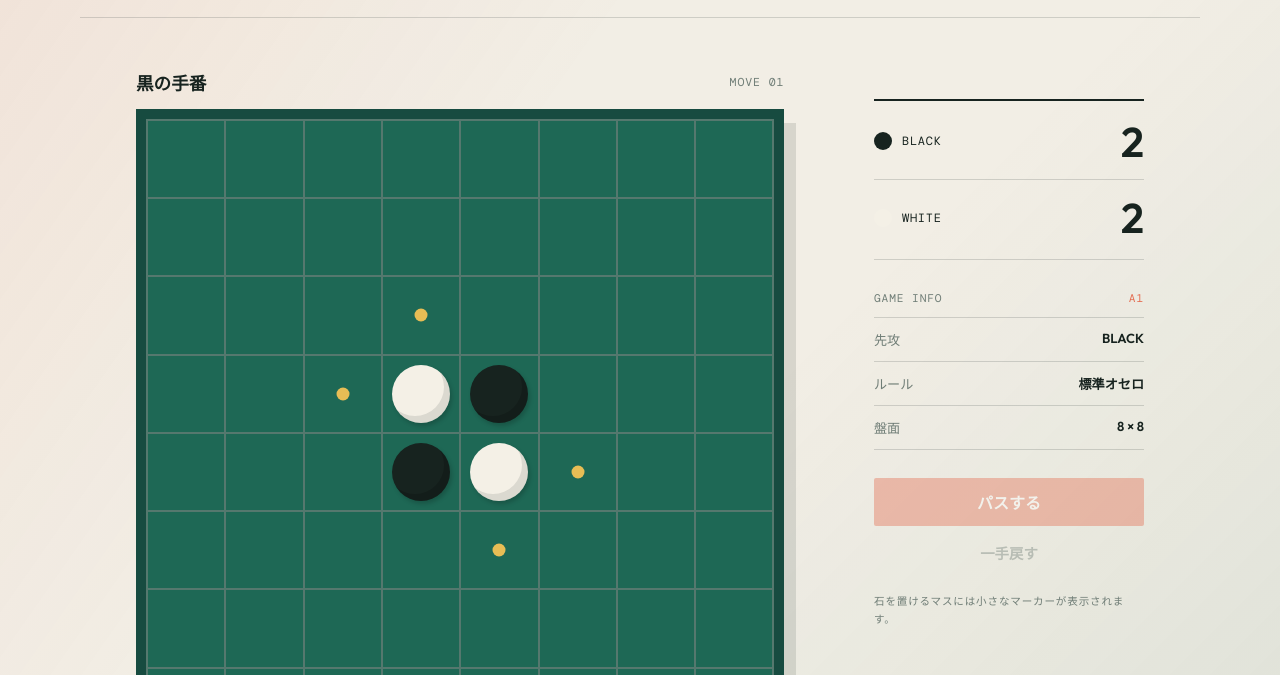
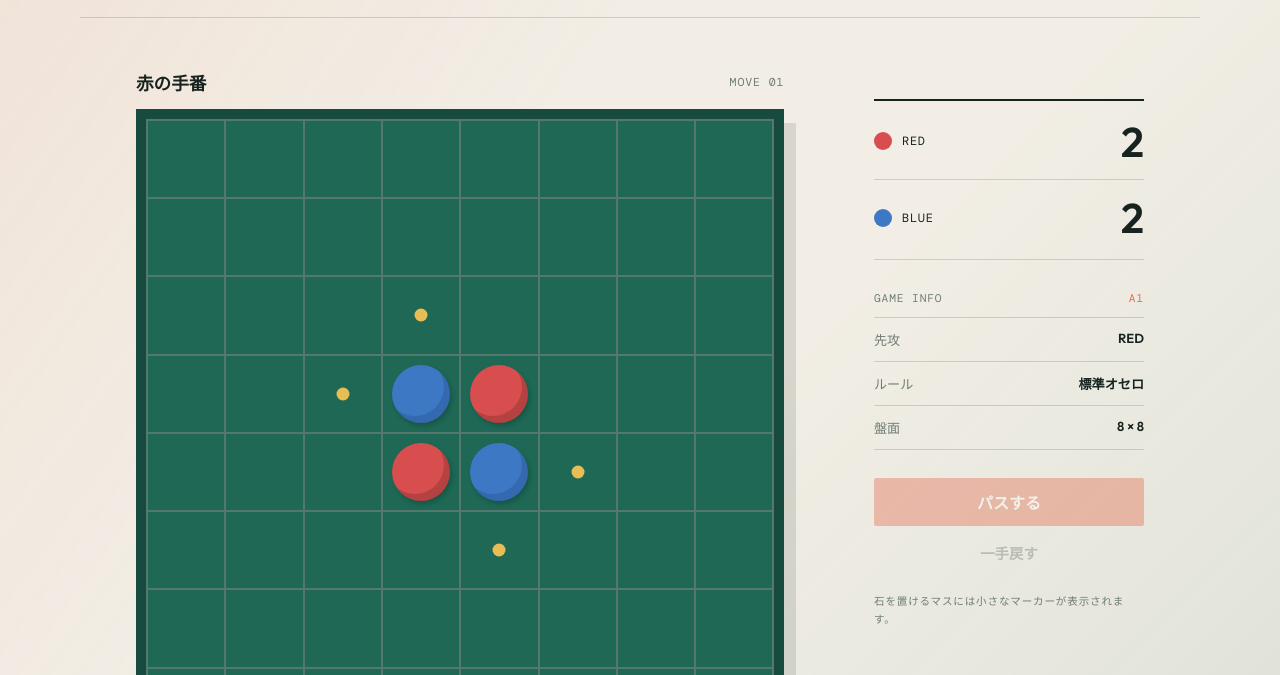
Before and after one commit to takatsu0126/TEST, a plain HTML site: page index.html in a window 1280 px wide. Shown: the part 125-800 px from the top of the page. Drawn offline with nearby package versions, Linux system fonts and the light colour scheme.

Commit message:
色の変更

```diff
--- a/app.js
+++ b/app.js
@@ -98,7 +98,7 @@ function render() {
   const score = countStones();
   blackScoreElement.textContent = score[BLACK];
   whiteScoreElement.textContent = score[WHITE];
-  turnLabelElement.textContent = gameOver ? "ゲーム終了" : `${currentPlayer === BLACK ? "黒" : "白"}の手番`;
+  turnLabelElement.textContent = gameOver ? "ゲーム終了" : `${currentPlayer === BLACK ? "赤" : "青"}の手番`;
   moveCountElement.textContent = `MOVE ${String(moveCount).padStart(2, "0")}`;
   passButton.disabled = gameOver || validMoves.size > 0;
   undoButton.disabled = history.length === 0;
@@ -140,7 +140,7 @@ function switchTurn() {
   }
 
   if (getValidMoves(currentPlayer).size > 0) {
-    statusMessageElement.textContent = `${nextPlayer === BLACK ? "黒" : "白"}はパス。続けてください`;
+    statusMessageElement.textContent = `${nextPlayer === BLACK ? "赤" : "青"}はパス。続けてください`;
     render();
     return;
   }
@@ -173,7 +173,7 @@ function finishGame() {
   const score = countStones();
   const result = score[BLACK] === score[WHITE]
     ? "引き分けです"
-    : `${score[BLACK] > score[WHITE] ? "黒" : "白"}の勝ちです`;
+    : `${score[BLACK] > score[WHITE] ? "赤" : "青"}の勝ちです`;
   statusMessageElement.textContent = `${result} もう一度遊びますか？`;
   render();
 }
--- a/index.html
+++ b/index.html
@@ -23,7 +23,7 @@
       <section class="game-layout" aria-label="オセロゲーム">
         <div class="board-column">
           <div class="turn-line">
-            <p id="turn-label">黒の手番</p>
+            <p id="turn-label">赤の手番</p>
             <span id="move-count">MOVE 01</span>
           </div>
           <div class="board-frame">
@@ -38,12 +38,12 @@
         <aside class="sidebar">
           <div class="score-panel">
             <div class="score-row score-black">
-              <div class="player-label"><span class="stone stone-black"></span><span>BLACK</span></div>
+              <div class="player-label"><span class="stone stone-black"></span><span>RED</span></div>
               <strong id="black-score">2</strong>
             </div>
             <div class="score-divider"></div>
             <div class="score-row score-white">
-              <div class="player-label"><span class="stone stone-white"></span><span>WHITE</span></div>
+              <div class="player-label"><span class="stone stone-white"></span><span>BLUE</span></div>
               <strong id="white-score">2</strong>
             </div>
           </div>
@@ -51,7 +51,7 @@
           <div class="info-panel">
             <div class="panel-heading"><span>GAME INFO</span><span class="panel-index">A1</span></div>
             <dl>
-              <div><dt>先攻</dt><dd>BLACK</dd></div>
+              <div><dt>先攻</dt><dd>RED</dd></div>
               <div><dt>ルール</dt><dd>標準オセロ</dd></div>
               <div><dt>盤面</dt><dd>8 × 8</dd></div>
             </dl>
--- a/styles.css
+++ b/styles.css
@@ -60,8 +60,8 @@ h1 span { color: var(--coral); font-weight: 400; margin: 0 8px; }
 .cell.valid::after { opacity: 1; transform: translate(-50%, -50%) scale(1); }
 .cell.last-move { box-shadow: inset 0 0 0 3px rgba(232, 189, 85, 0.72); }
 .stone { display: block; width: 76%; aspect-ratio: 1; border-radius: 50%; z-index: 1; box-shadow: inset -6px -7px 0 rgba(0, 0, 0, 0.16), 2px 3px 4px rgba(0, 0, 0, 0.18); animation: appear 220ms ease-out both; }
-.stone-black { background: #17231f; }
-.stone-white { background: #f4f0e6; box-shadow: inset -6px -7px 0 rgba(23, 35, 31, 0.11), 2px 3px 4px rgba(0, 0, 0, 0.18); }
+.stone-black { background: #d84d4d; }
+.stone-white { background: #3d78c5; box-shadow: inset -6px -7px 0 rgba(17, 45, 91, 0.2), 2px 3px 4px rgba(0, 0, 0, 0.18); }
 .board-note { display: flex; align-items: center; gap: 8px; min-height: 32px; margin-top: 13px; color: var(--muted); font-size: 0.83rem; }
 .live-dot { width: 7px; height: 7px; border-radius: 50%; background: var(--coral); }
 
```
